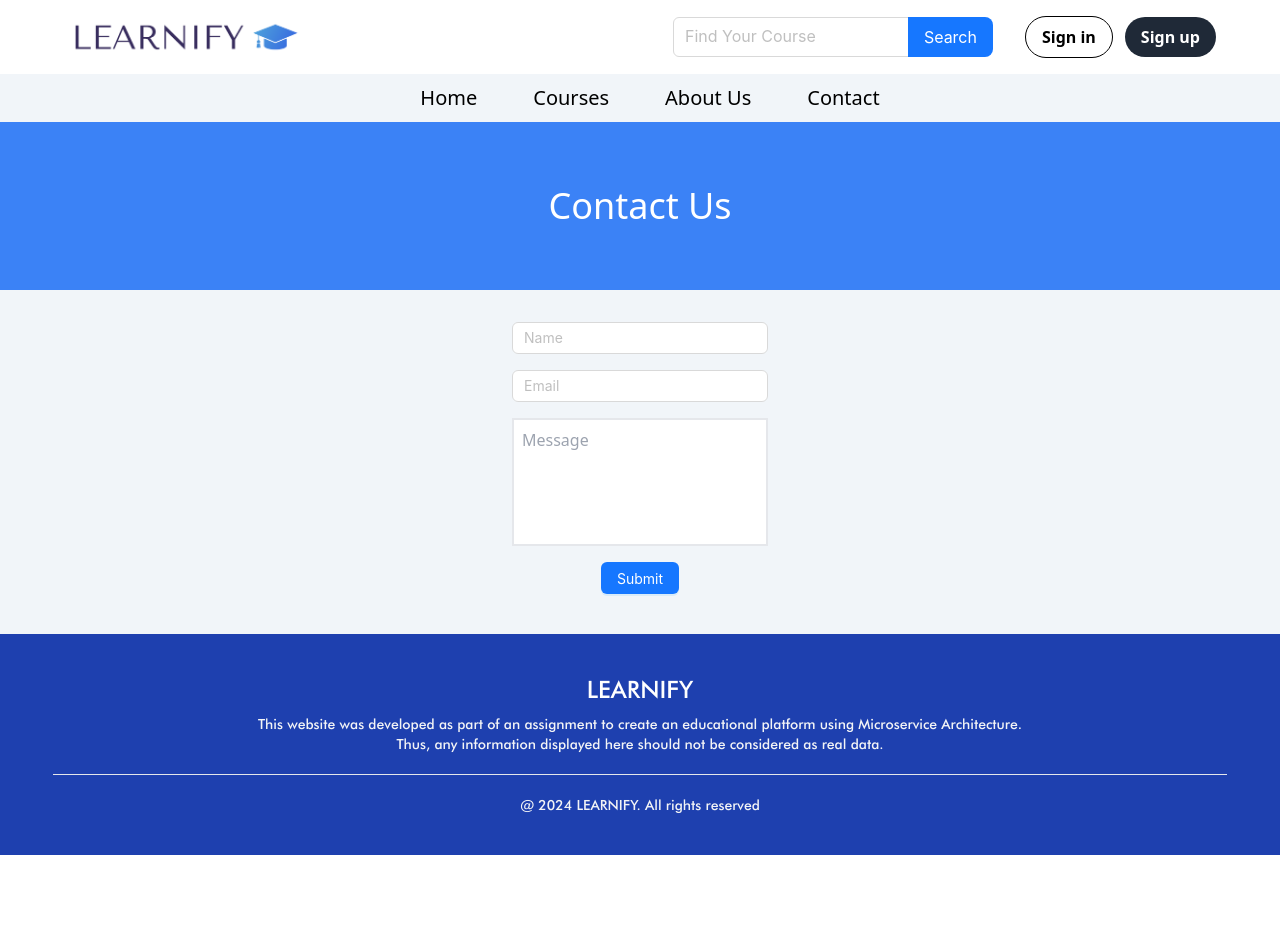
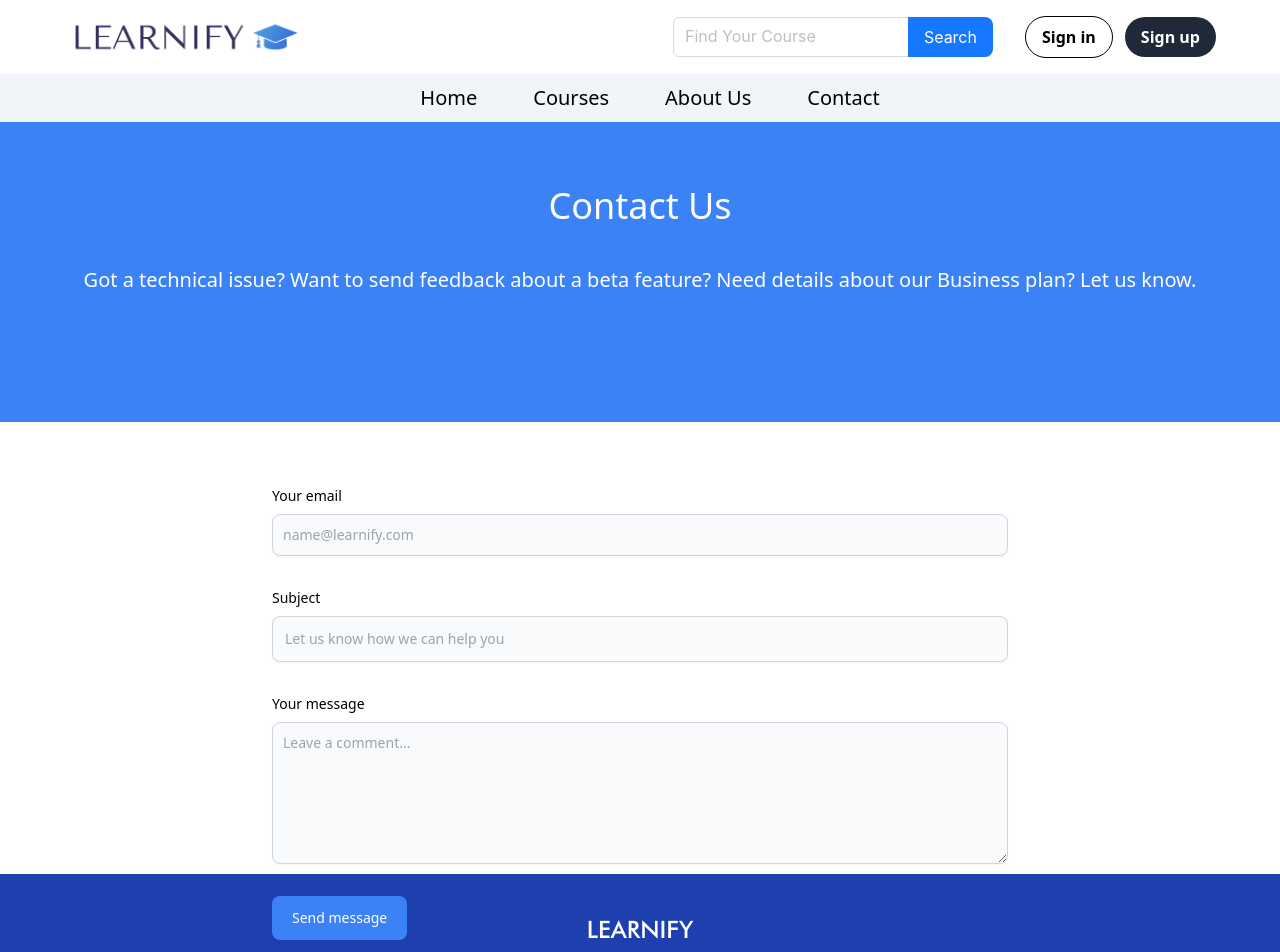
Before and after one commit to ChillBroh/Learnify-FE, a React (Vite) app: page /contact-us in a window 1280 px wide. Shown: the top 952 px of the page. Before the commit the page ends 855 px from the top, so only its background shows below. Built offline with nearby package versions, Linux system fonts and the light colour scheme.

Commit message:
quiz done

```diff
--- /dev/null
+++ b/src/components/QuizModal.jsx
@@ -0,0 +1,63 @@
+import React, { useState } from "react";
+import { Modal } from "antd";
+import { Input, Radio, Space } from "antd";
+import Swal from "sweetalert2";
+const QuizModal = ({ open, close, quiz }) => {
+  const [value, setValue] = useState(1);
+  const [num, setNum] = useState(0);
+  const handleCancel = () => {
+    close();
+  };
+  const onChange = (e) => {
+    console.log("radio checked", e.target.value);
+    setValue(e.target.value);
+    console.log(num);
+    console.log(quiz.length);
+    console.log(quiz);
+  };
+  const handleAnswer = () => {
+    let ans;
+    value === quiz[num].correctAnswer ? (ans = true) : (ans = false);
+
+    if (ans) {
+      Swal.fire({
+        icon: "success",
+        title: "Right Answer",
+        text: "Congratulations! You Can Explore next Module",
+      });
+      close();
+    } else {
+      Swal.fire({
+        icon: "error",
+        title: "Wrong Answer",
+        text: "Answer is Wrong! Try Again",
+      });
+    }
+  };
+  return (
+    <>
+      <Modal
+        title="Complete This Quiz Your Have 3 Attempts"
+        open={open}
+        onCancel={handleCancel}
+        okText={num === quiz.length - 1 ? "Submit" : "Next Question"}
+        onOk={handleAnswer}
+      >
+        <div className="text-xl">
+          <p>{quiz[num].question}</p>
+          <div className="p-5 pl-10 ">
+            <Radio.Group onChange={onChange} value={value}>
+              <Space direction="vertical" className="text-lg">
+                <Radio value={"option1"}>{quiz[num].option1}</Radio>
+                <Radio value={"option2"}>{quiz[num].option2}</Radio>
+                <Radio value={"option3"}>{quiz[num].option3}</Radio>
+                <Radio value={"option4"}>{quiz[num].option4}</Radio>
+              </Space>
+            </Radio.Group>
+          </div>
+        </div>
+      </Modal>
+    </>
+  );
+};
+export default QuizModal;
--- a/src/pages/ContactUs.jsx
+++ b/src/pages/ContactUs.jsx
@@ -4,20 +4,62 @@
 
 const ContactUs = () => {
   return (
-    <div className=" bg-slate-100 w-full h-[70vh]">
+    <div className=" bg-slate-100 min-h-screen w-full h-[70vh]">
       <MenuNav />
-      <div className="bg-blue-500 h-fit py-16 flex flex-col  items-center">
+      <div className="bg-blue-500  h-fit py-16 flex flex-col  items-center">
         <h1 className="text-white text-4xl">Contact Us</h1>
+        <p class="mb-8 lg:mb-16  font-light text-center text-white pt-10  sm:text-xl">
+          Got a technical issue? Want to send feedback about a beta feature?
+          Need details about our Business plan? Let us know.
+        </p>
       </div>
-      <div className="flex w-full   flex-col items-center mt-8">
-        <Input className="mb-4 w-64" placeholder="Name" />
-        <Input className="mb-4 w-64" placeholder="Email" />
-        <textarea
-          className="mb-4 w-64 h-32 border-2 p-2 resize-none"
-          placeholder="Message"
-        />
-        <Button type="primary">Submit</Button>
-      </div>
+      <section class="bg-white ">
+        <div class="py-8 lg:py-16 px-4 mx-auto max-w-screen-md">
+          <form action="#" class="space-y-8">
+            <div>
+              <label for="email" class="block mb-2 text-sm font-medium ">
+                Your email
+              </label>
+              <input
+                type="email"
+                id="email"
+                class="shadow-sm bg-gray-50 border border-gray-300  text-sm rounded-lg focus:ring-primary-500 focus:border-primary-500 block w-full p-2.5 dark:bg-gray-700 dark:border-gray-600 dark:placeholder-gray-400 dark:text-white dark:focus:ring-primary-500 dark:focus:border-primary-500 dark:shadow-sm-light"
+                placeholder="name@learnify.com"
+                required
+              />
+            </div>
+            <div>
+              <label for="subject" class="block mb-2 text-sm font-medium ">
+                Subject
+              </label>
+              <input
+                type="text"
+                id="subject"
+                class="block p-3 w-full text-sm  bg-gray-50 rounded-lg border border-gray-300 shadow-sm focus:ring-primary-500 focus:border-primary-500 dark:bg-gray-700 dark:border-gray-600 dark:placeholder-gray-400 dark:text-white dark:focus:ring-primary-500 dark:focus:border-primary-500 dark:shadow-sm-light"
+                placeholder="Let us know how we can help you"
+                required
+              />
+            </div>
+            <div class="sm:col-span-2">
+              <label for="message" class="block mb-2 text-sm font-medium ">
+                Your message
+              </label>
+              <textarea
+                id="message"
+                rows="6"
+                class="block p-2.5 w-full text-sm  bg-gray-50 rounded-lg shadow-sm border border-gray-300 focus:ring-primary-500 focus:border-primary-500 dark:bg-gray-700 dark:border-gray-600 dark:placeholder-gray-400 dark:text-white dark:focus:ring-primary-500 dark:focus:border-primary-500"
+                placeholder="Leave a comment..."
+              ></textarea>
+            </div>
+            <button
+              type="submig"
+              class="py-3 px-5 text-sm bg-blue-500 font-medium text-center text-white rounded-lg bg-primary-700 sm:w-fit hover:bg-primary-800 focus:ring-4 focus:outline-none focus:ring-primary-300 dark:bg-primary-600 dark:hover:bg-primary-700 dark:focus:ring-primary-800"
+            >
+              Send message
+            </button>
+          </form>
+        </div>
+      </section>
     </div>
   );
 };
--- a/src/pages/CourseDetails.jsx
+++ b/src/pages/CourseDetails.jsx
@@ -10,33 +10,8 @@
   const { id } = useParams();
   const [data, setData] = useState();
   const navigate = useNavigate();
-  const [steps, setSteps] = useState([]);
-  const { token } = theme.useToken();
-  const [current, setCurrent] = useState(0);
   const [loading, setLoading] = useState(false);
   const [enrolled, setEnrolled] = useState(true);
-
-  const next = () => {
-    setCurrent(current + 1);
-  };
-
-  const prev = () => {
-    setCurrent(current - 1);
-  };
-
-  const items = steps.map((item) => ({
-    key: item.title,
-    title: item.title,
-  }));
-  const contentStyle = {
-    lineHeight: "260px",
-    textAlign: "center",
-    color: token.colorTextTertiary,
-    backgroundColor: token.colorFillAlter,
-    borderRadius: token.borderRadiusLG,
-    border: `1px dashed ${token.colorBorder}`,
-    marginTop: 16,
-  };
 
   useEffect(() => {
     const getCourse = async () => {
@@ -169,7 +144,7 @@
               {enrolled ? (
                 <div className="">
                   <Link to={`/course/detailed/${data?._id}`}>
-                    <Button type="primary" className="w-full ">
+                    <Button type="primary" className="w-full bg-red">
                       View Course
                     </Button>
                   </Link>
@@ -187,39 +162,6 @@
               )}
             </div>
           </div>
-          {/* <div className="pt-10 pb-16">
-            <Steps current={current} items={items} />
-            <div style={contentStyle}>{steps[current]?.description}</div>
-            <div
-              style={{
-                marginTop: 24,
-              }}
-            >
-              {current < steps.length - 1 && (
-                <Button type="primary" onClick={() => next()}>
-                  Next
-                </Button>
-              )}
-              {current === steps.length - 1 && (
-                <Button
-                  type="primary"
-                  onClick={() => message.success("Processing complete!")}
-                >
-                  Done
-                </Button>
-              )}
-              {current > 0 && (
-                <Button
-                  style={{
-                    margin: "0 8px",
-                  }}
-                  onClick={() => prev()}
-                >
-                  Previous
-                </Button>
-              )}
-            </div>
-          </div> */}
         </div>
       )}
     </div>
--- /dev/null
+++ b/src/pages/CourseProgressPage.jsx
@@ -0,0 +1,9 @@
+import React from "react";
+
+const CourseProgressPage = () => {
+  return (
+    <div className="min-h-screen px-12 lg:px-48  ">CourseProgressPage</div>
+  );
+};
+
+export default CourseProgressPage;
--- a/src/routes/Router.jsx
+++ b/src/routes/Router.jsx
@@ -16,6 +16,7 @@
 import CourseDetails from "../pages/CourseDetails";
 import UserProfile from "../pages/UserProfile";
 import CourseDetailed from "../pages/CourseDetailedPage";
+import CourseProgressPage from "../pages/CourseProgressPage";
 
 const Router = () => {
   const ProtectedRoute = ({ children }) => {
@@ -115,6 +116,14 @@
           </ProtectedRoute>
         }
       />
+      <Route
+        path="/course/progress/:id"
+        element={
+          <ProtectedRoute>
+            <CourseProgressPage />
+          </ProtectedRoute>
+        }
+      />
 
       <Route
         path="/instructor/home"
```
Also changed, not shown: src/pages/CourseDetailedPage.jsx (+113 -42 lines).
